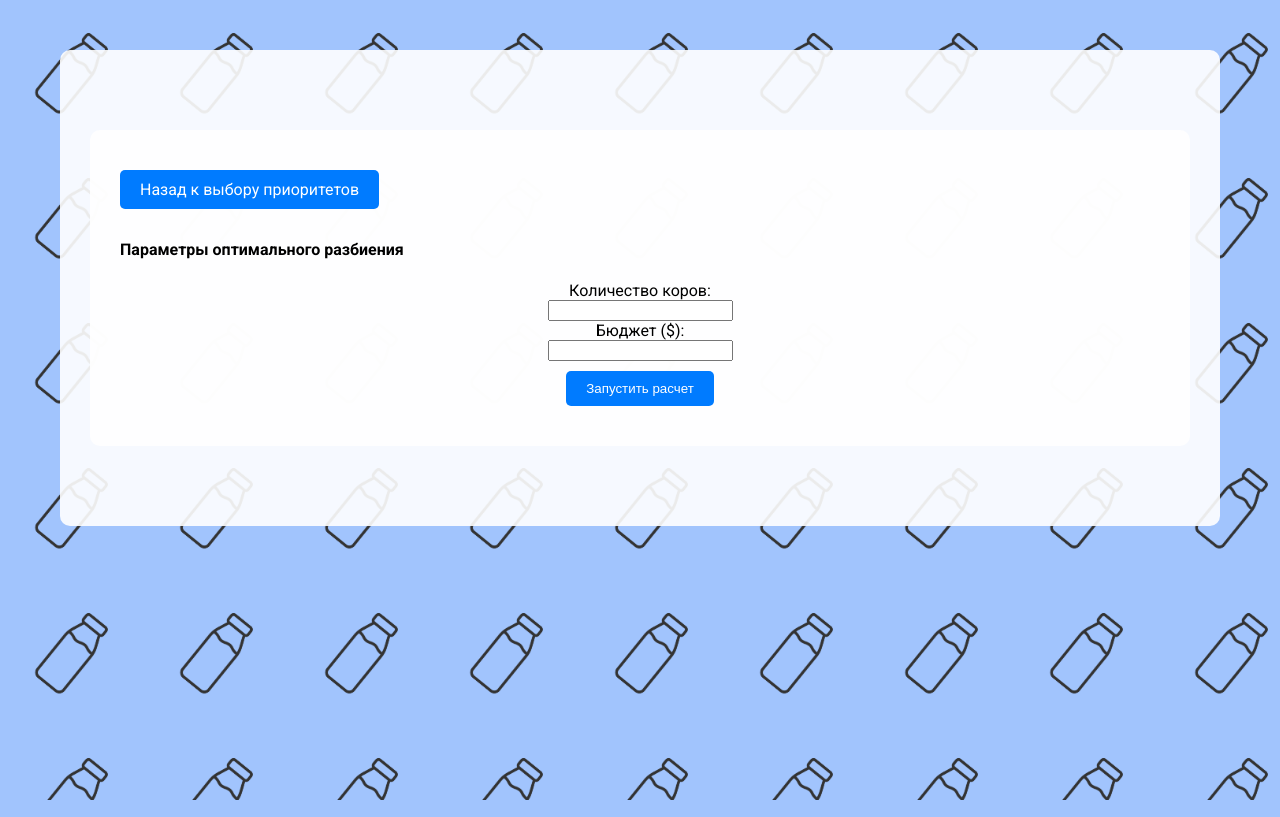
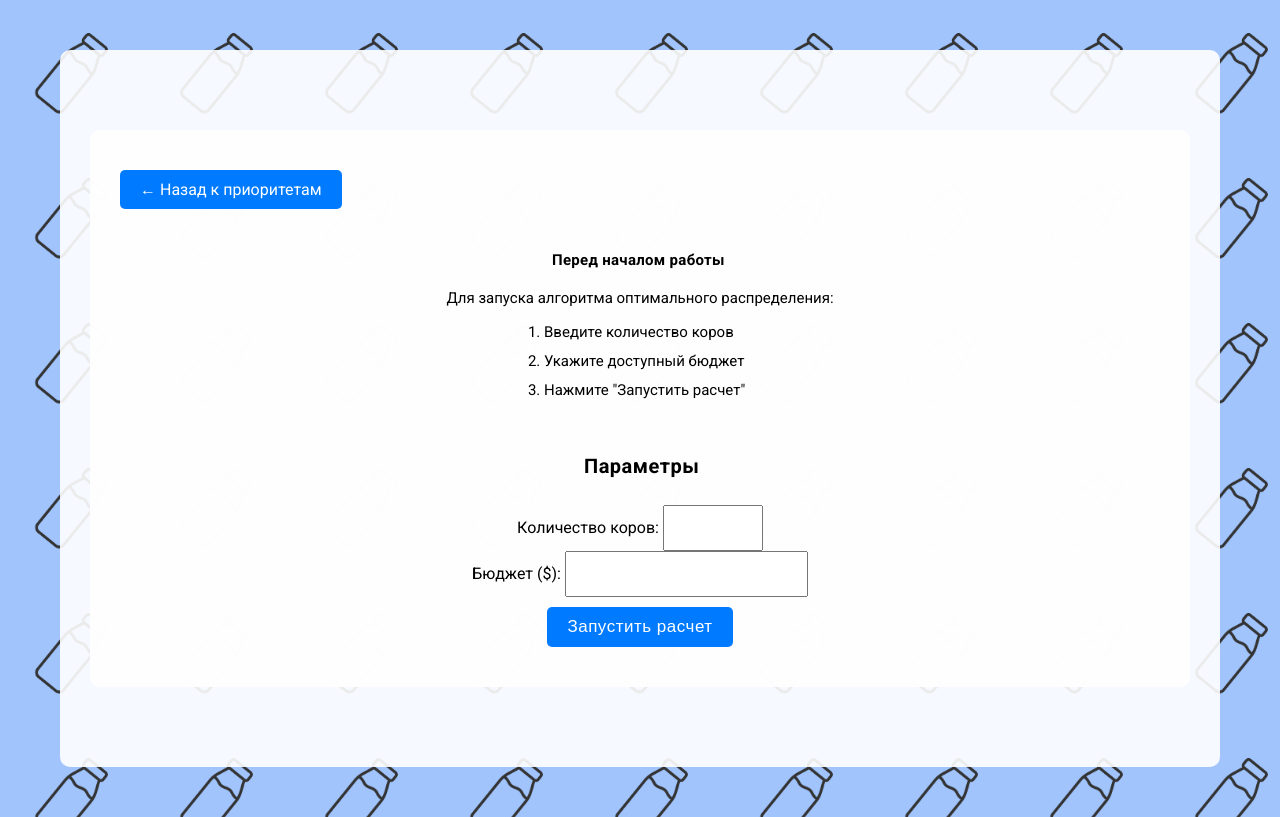
Before and after one commit to Euggenius/django-cow-app, a Django app: template myapp/templates/myapp/auto_pairing.html in a window 1280 px wide. Run offline with Django 5.2, Linux system fonts and the light colour scheme; the template is opened without the code that fills it, so the values that code supplies are empty.

Commit message:
auto-pairing html update

```diff
--- a/myapp/templates/myapp/auto_pairing.html
+++ b/myapp/templates/myapp/auto_pairing.html
@@ -4,63 +4,148 @@
 
 {% block content %}
 <div class="container mt-4">
-        <a href="{% url 'reset_priorities' %}" class="btn btn-secondary mb-3">Назад к выбору приоритетов</a>
+    <div class="row">
+        <div class="col-md-8">
+            <a href="{% url 'reset_priorities' %}" class="btn btn-secondary mb-3">&larr; Назад к приоритетам</a>
+
+            {% if not assignments %}
+                <div class="alert alert-info mt-3">
+                    <h4 class="mb-3 pl-3">Перед началом работы</h4>
+                    <div class="pl-4">
+                        <p class="mb-2">Для запуска алгоритма оптимального распределения:</p>
+                        <ol class="mb-0 pl-3">
+                            <li class="mb-2">Введите количество коров</li>
+                            <li class="mb-2">Укажите доступный бюджет</li>
+                            <li>Нажмите "Запустить расчет"</li>
+                        </ol>
+                    </div>
+                </div>
+            {% endif %}
 
             {% if assignments %}
             <div class="card mb-4">
-                <div class="card-header bg-success text-white text-center">
-                    <h4>Результаты разбиения</h4>
+                <div class="card-header bg-success text-white">
+                    <h4 class="mb-0" style="padding-left: 5rem;">Результаты разбиения</h4>
                 </div>
                 <div class="card-body">
                     <div class="table-responsive">
-                        <table class="table table-striped table-hover text-center">
-                            <thead class="table-primary">
+                        <table class="table table-hover text-center">
+                            <thead class="thead-light">
                                 <tr>
-                                    <th class="text-center">Бык</th>
-                                    <th class="text-center">Количество коров</th>
+                                    <th>Бык</th>
+                                    <th style="padding-left: 2rem;">Количество коров</th>
                                 </tr>
                             </thead>
                             <tbody>
+                                {% regroup assignments by bull as bull_groups %}
                                 {% for group in bull_groups %}
                                 <tr>
-                                        <td>{{ group.grouper }}</td>
+                                    <td>{{ group.grouper.registered_name }}</td>
                                     <td>{{ group.list|length }}</td>
                                 </tr>
                                 {% endfor %}
                             </tbody>
                         </table>
                     </div>
-                    <div class="mt-3 text-center">
-                        <a href="{% url 'download_pairing' %}" class="btn btn-primary">Скачать результаты</a>
+
+                    {% if net_profit %}
+                    <div class="alert alert-info mt-3 mb-0 text-center">
+                        <span class="bold-text">Общая прибыль:</span> {{ net_profit }}$
+                    </div>
+                    {% endif %}
                 </div>
             </div>
+
+            <div class="text-center">
+                <a href="{% url 'download_pairing' %}" class="btn btn-primary">
+                    Скачать полный отчет
+                </a>
             </div>
             {% endif %}
+        </div>
 
-        <div class="card">
-            <div class="card-header bg-primary text-white text-center">
-                <h4>Параметры оптимального разбиения</h4>
+        <div class="col-md-4">
+            <div class="card sticky-top" style="top: 20px;">
+                <div class="card-header bg-primary text-white">
+                    <h4 class="mb-0" style="padding-left: 29rem;">Параметры</h4>
                 </div>
                 <div class="card-body">
-                <form method="post" action="{% url 'auto_pairing' %}">
+                    <form method="post">
                         {% csrf_token %}
-                    <div class="row mb-3">
-                        <label for="num_cows" class="col-sm-4 col-form-label">Количество коров:</label>
-                        <div class="col-sm-8">
-                            <input type="number" id="num_cows" name="num_cows" class="form-control" value="{{ num_cows }}" required>
+                        <div class="form-group">
+                            <label>Количество коров:</label>
+                            <input type="number" name="num_cows"
+                                   class="form-control form-control-lg"
+                                   value="{{ num_cows }}" min="1" max="200" required>
                         </div>
+
+                        <div class="form-group">
+                            <label>Бюджет ($):</label>
+                            <input type="number" name="budget"
+                                   class="form-control form-control-lg"
+                                   value="{{ budget }}" min="0" required>
                         </div>
-                    <div class="row mb-3">
-                        <label for="budget" class="col-sm-4 col-form-label">Бюджет ($):</label>
-                        <div class="col-sm-8">
-                            <input type="number" id="budget" name="budget" class="form-control" value="{{ budget }}" required>
-                        </div>
-                    </div>
-                    <div class="text-center">
-                        <button type="submit" class="btn btn-success">Запустить расчет</button>
-                    </div>
+
+                        <button type="submit" class="btn btn-success btn-block btn-lg py-3">
+                            Запустить расчет
+                        </button>
                     </form>
                 </div>
             </div>
         </div>
+    </div>
+</div>
+
+<style>
+    .table th, .table td {
+        vertical-align: middle;
+        font-size: 15px;
+    }
+
+    .card-header h4 {
+        font-size: 1.25rem;
+        letter-spacing: 0.5px;
+    }
+
+    .form-control-lg {
+        font-size: 16px;
+        padding: 12px 16px;
+    }
+
+    .btn-lg {
+        font-size: 17px;
+        font-weight: 500;
+        letter-spacing: 0.5px;
+    }
+
+    .alert {
+        font-size: 15px;
+        padding: 12px 16px;
+    }
+
+    .alert h4 {
+        padding-left: 26rem;
+        letter-spacing: 0.3px;
+    }
+
+    .alert ol {
+        padding-left: 25.5rem;
+    }
+
+    .alert li {
+        margin-bottom: 0.5rem;
+        line-height: 1.4;
+    }
+
+    .table td:nth-child(2) {
+        padding-left: 1rem;
+        text-align: center;
+        min-width: 10px;
+    }
+
+    .bold-text {
+        font-weight: 600;
+        letter-spacing: 0.3px;
+    }
+</style>
 {% endblock %}
--- a/myapp/templates/myapp/base.html
+++ b/myapp/templates/myapp/base.html
@@ -3,6 +3,7 @@
 <html>
 <head>
     <title>{% block title %}{% endblock %}</title>
+    <link rel="stylesheet" href="https://cdnjs.cloudflare.com/ajax/libs/font-awesome/6.0.0/css/all.min.css">
     <style>
       @import url('https://fonts.googleapis.com/css2?family=Roboto:wght@300;400;700&display=swap');
 
--- a/myapp/urls.py
+++ b/myapp/urls.py
@@ -5,8 +5,6 @@ urlpatterns = [
     path('', views.index, name='index'),
     path('upload/', views.upload, name='upload'),
 
-    # path('select-mode/', views.select_mode, name='select_mode'),
-    path('optimal-pairing/', views.optimal_pairing_form, name='optimal_pairing_page'),
     path('auto-pairing/', views.auto_pairing, name='auto_pairing'),
     path('download-pairing/', views.download_pairing, name='download_pairing'),
     path('reset-priorities/', views.reset_priorities, name='reset_priorities'),
--- a/myapp/views.py
+++ b/myapp/views.py
@@ -130,8 +130,6 @@ def upload(request):
                     messages.success(request, f"Найдено {invalid_count} некорректных строк.\nЗагружено {valid_rows} коров из {row_count} строк файла.")
                 else:
                     messages.success(request, f"Загружено {valid_rows} коров из {row_count} строк файла.")
-
-                # print(missing_counts)
 
                 request.session['uploaded_cows'] = uploaded_cows
                 request.session['missing_counts'] = missing_counts
@@ -665,7 +663,7 @@ def auto_pairing(request):
 
         try:
             uploaded_cows = request.session.get('uploaded_cows', {})
-            print(f"Загружено коров из сессии: {len(uploaded_cows)}")
+            # print(f"Загружено коров из сессии: {len(uploaded_cows)}")
 
             valid_cows_ancestors_list = []
             for cow_id, ancestors_ids in uploaded_cows.items():
@@ -779,5 +777,5 @@ def reset_priorities(request):
         del request.session['current_pareto']
     request.session.modified = True
 
-    messages.info(request, "Приоритеты были сброшены.")
+    # messages.info(request, "Приоритеты были сброшены.")
     return redirect('sort_bulls')
```
Also changed, not shown: myapp/templates/myapp/pick_form.html (+4 -4 lines), 2 other files. Lines whose indentation alone changed are shown as unchanged.
